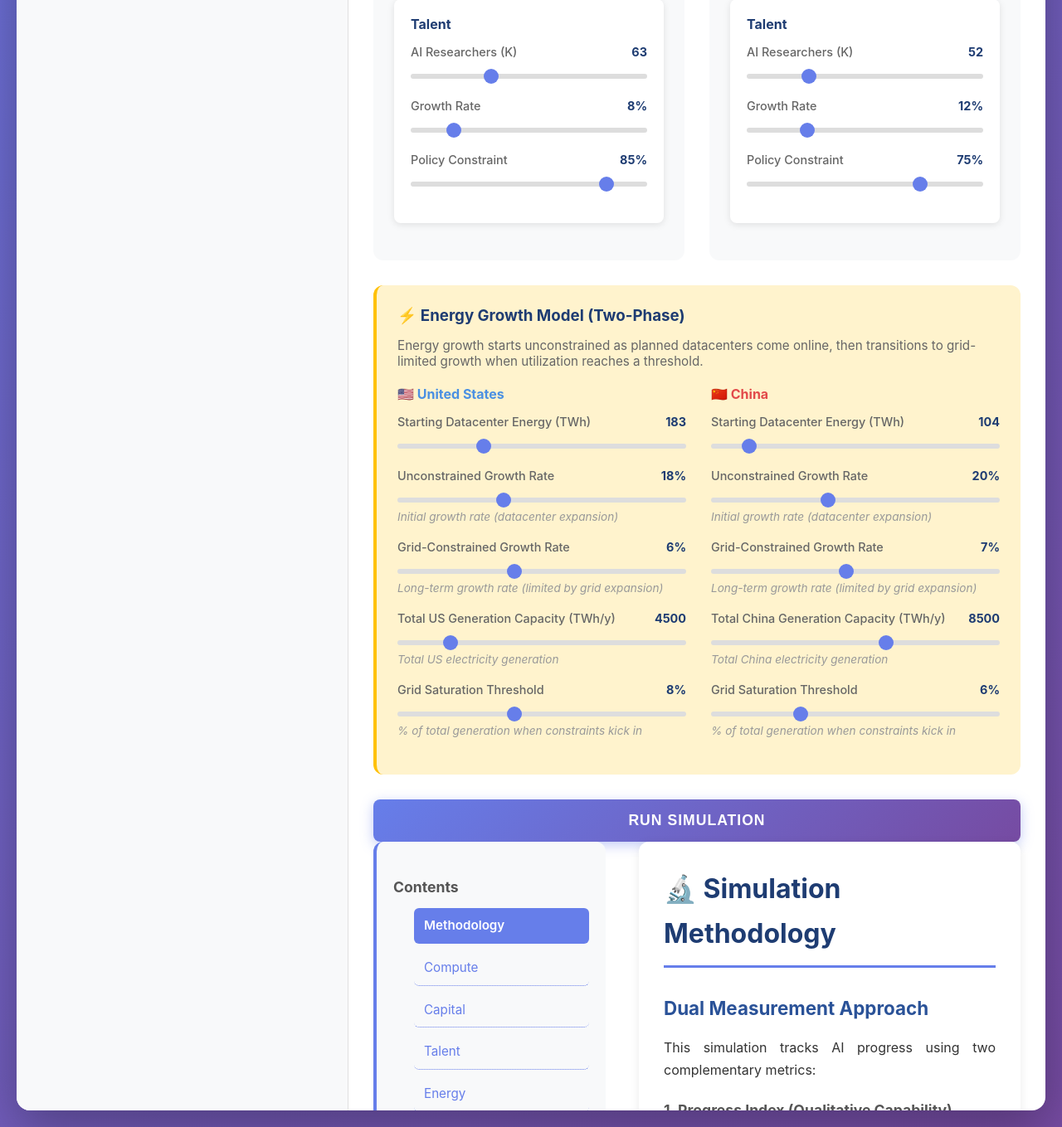
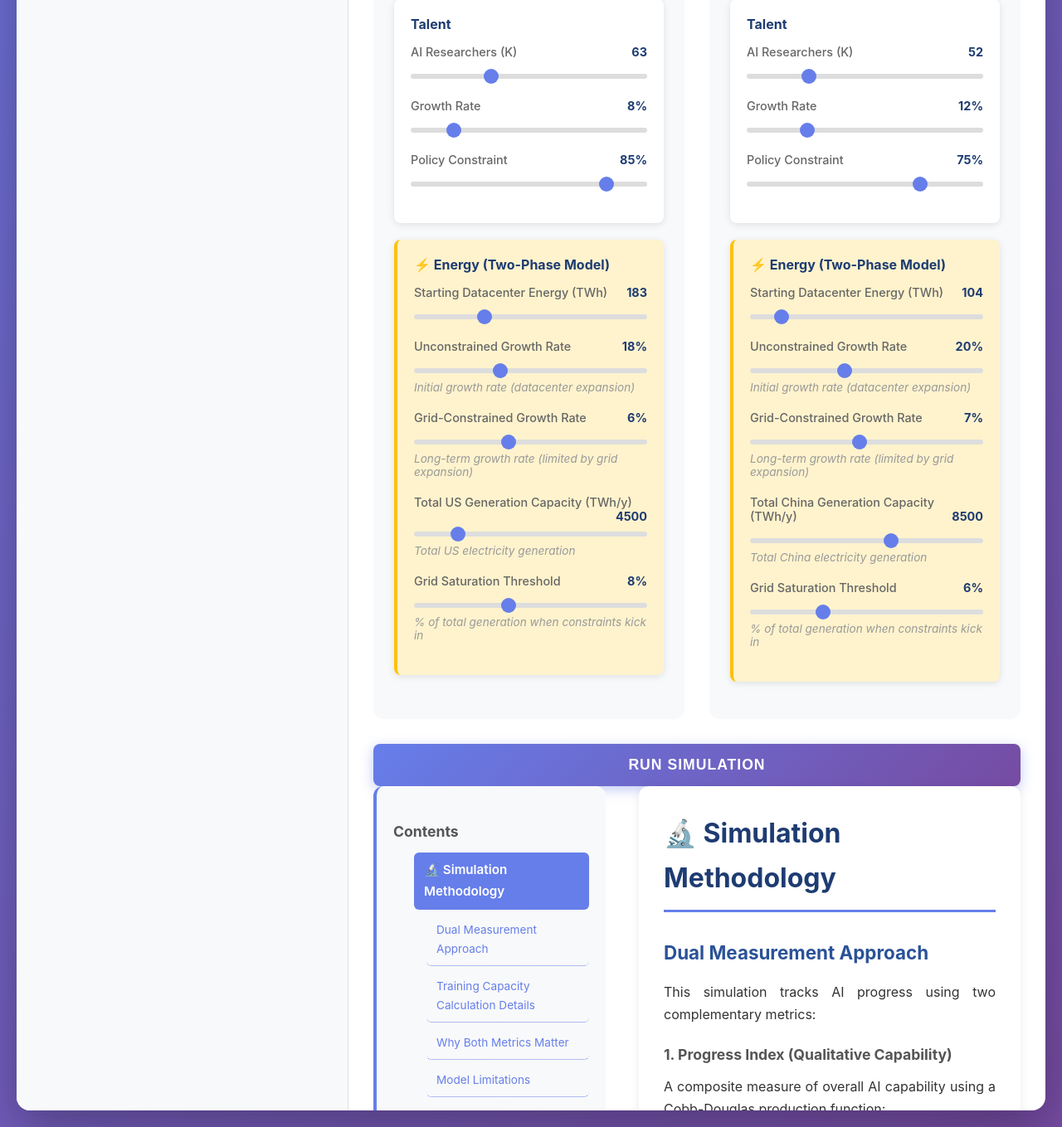
Before and after one commit to bjsmith/ai-policy-sim, a Flask app: page / in a window 1280 px wide. Shown: the part 1244-2603 px from the top of the page at 83% size. Run offline with Flask 3, Linux system fonts and the light colour scheme.

Commit message:
re-org energy report

```diff
--- a/static/js/simulation.js
+++ b/static/js/simulation.js
@@ -768,31 +768,29 @@ async function loadResearchReport() {
         console.log('Research report loaded:', data);
         console.log('Data keys:', Object.keys(data));
 
+        // Store report data globally for section switching
+        window.reportData = data;
+
         // Build the HTML content with section IDs for anchoring
         let html = '';
 
-        // Add methodology section first
-        html += '<div class="report-section" id="methodology">' + data.methodology + '</div>';
-        html += '<div class="factor-divider"></div>';
+        // Add methodology section first (shown by default)
+        html += '<div class="report-section" id="methodology" style="display: block;">' + data.methodology + '</div>';
 
-        // Add compute section
-        html += '<div class="report-section" id="compute">' + data.compute + '</div>';
-        html += '<div class="factor-divider"></div>';
+        // Add compute section (hidden by default)
+        html += '<div class="report-section" id="compute" style="display: none;">' + data.compute + '</div>';
 
-        // Add capital section
-        html += '<div class="report-section" id="capital">' + data.capital + '</div>';
-        html += '<div class="factor-divider"></div>';
+        // Add capital section (hidden by default)
+        html += '<div class="report-section" id="capital" style="display: none;">' + data.capital + '</div>';
 
-        // Add talent section
-        html += '<div class="report-section" id="talent">' + data.talent + '</div>';
-        html += '<div class="factor-divider"></div>';
+        // Add talent section (hidden by default)
+        html += '<div class="report-section" id="talent" style="display: none;">' + data.talent + '</div>';
 
-        // Add energy section
-        html += '<div class="report-section" id="energy">' + data.energy + '</div>';
-        html += '<div class="factor-divider"></div>';
+        // Add energy section (hidden by default)
+        html += '<div class="report-section" id="energy" style="display: none;">' + data.energy + '</div>';
 
-        // Add synthesis section
-        html += '<div class="report-section" id="synthesis">' + data.synthesis + '</div>';
+        // Add synthesis section (hidden by default)
+        html += '<div class="report-section" id="synthesis" style="display: none;">' + data.synthesis + '</div>';
 
         console.log('Built HTML, length:', html.length);
 
@@ -802,7 +800,7 @@ async function loadResearchReport() {
         reportLoading.classList.remove('active');
         reportMain.style.display = 'grid';
 
-        // Setup TOC functionality
+        // Setup TOC functionality with subheadings
         setupTOC();
 
         console.log('Report display complete');
@@ -817,45 +815,79 @@ async function loadResearchReport() {
 
 // Setup Table of Contents functionality
 function setupTOC() {
-    const tocLinks = document.querySelectorAll('.report-toc a');
+    const tocList = document.getElementById('toc-list');
     const sections = document.querySelectorAll('.report-section');
 
-    // Smooth scroll to section on click
+    // Build new TOC with subheadings
+    let tocHTML = '';
+    sections.forEach(section => {
+        const sectionId = section.id;
+        const h1 = section.querySelector('h1');
+        const h2s = section.querySelectorAll('h2');
+        const h3s = section.querySelectorAll('h3');
+
+        if (h1) {
+            // Add main section
+            tocHTML += `<li><a href="#${sectionId}" data-section="${sectionId}" class="toc-main">${h1.textContent}</a>`;
+
+            // Add H2 subheadings
+            if (h2s.length > 0 || h3s.length > 0) {
+                tocHTML += '<ul style="margin-left: 15px; margin-top: 5px;">';
+
+                h2s.forEach(h2 => {
+                    const h2Id = h2.id || sectionId + '-' + h2.textContent.toLowerCase().replace(/[^a-z0-9]+/g, '-');
+                    h2.id = h2Id;
+                    tocHTML += `<li style="margin-bottom: 5px;"><a href="#${h2Id}" data-section="${sectionId}" data-subsection="${h2Id}" class="toc-sub" style="font-size: 0.85em;">${h2.textContent}</a></li>`;
+                });
+
+                tocHTML += '</ul>';
+            }
+
+            tocHTML += '</li>';
+        }
+    });
+
+    tocList.innerHTML = tocHTML;
+
+    // Handle TOC clicks for section switching
+    const tocLinks = document.querySelectorAll('.report-toc a');
     tocLinks.forEach(link => {
         link.addEventListener('click', function(e) {
             e.preventDefault();
             const sectionId = this.getAttribute('data-section');
+            const subsectionId = this.getAttribute('data-subsection');
+
+            // Hide all sections
+            sections.forEach(s => s.style.display = 'none');
+
+            // Show clicked section
             const section = document.getElementById(sectionId);
             if (section) {
-                section.scrollIntoView({ behavior: 'smooth', block: 'start' });
+                section.style.display = 'block';
+
+                // Scroll to subsection if specified
+                if (subsectionId) {
+                    const subsection = document.getElementById(subsectionId);
+                    if (subsection) {
+                        setTimeout(() => {
+                            subsection.scrollIntoView({ behavior: 'smooth', block: 'start' });
+                        }, 100);
+                    }
+                } else {
+                    // Scroll to top of section
+                    section.scrollIntoView({ behavior: 'smooth', block: 'start' });
+                }
             }
+
+            // Update active state
+            tocLinks.forEach(l => l.classList.remove('active'));
+            this.classList.add('active');
         });
     });
 
-    // Highlight active section on scroll
-    const observerOptions = {
-        root: null,
-        rootMargin: '-20% 0px -70% 0px',
-        threshold: 0
-    };
-
-    const observer = new IntersectionObserver((entries) => {
-        entries.forEach(entry => {
-            if (entry.isIntersecting) {
-                // Remove active class from all links
-                tocLinks.forEach(link => link.classList.remove('active'));
-
-                // Add active class to current section's link
-                const activeLink = document.querySelector(`.report-toc a[data-section="${entry.target.id}"]`);
-                if (activeLink) {
-                    activeLink.classList.add('active');
-                }
-            }
-        });
-    }, observerOptions);
-
-    // Observe all sections
-    sections.forEach(section => {
-        observer.observe(section);
-    });
+    // Set first link as active
+    const firstLink = document.querySelector('.report-toc a');
+    if (firstLink) {
+        firstLink.classList.add('active');
+    }
 }
--- a/templates/index.html
+++ b/templates/index.html
@@ -718,6 +718,34 @@
                                         <input type="range" id="us-talent-constraint" min="0" max="1" step="0.05" value="0.85" oninput="updateSidebar()">
                                     </div>
                                 </div>
+
+                                <div class="param-group" style="background: #fff3cd; border-left: 4px solid #ffc107;">
+                                    <h4 style="color: #1e3c72; margin-bottom: 15px;">⚡ Energy (Two-Phase Model)</h4>
+                                    <div class="param">
+                                        <label>Starting Datacenter Energy (TWh) <span class="param-value" id="us-energy-value">183</span></label>
+                                        <input type="range" id="us-energy" min="50" max="500" step="10" value="183" oninput="updateSidebar()">
+                                    </div>
+                                    <div class="param">
+                                        <label>Unconstrained Growth Rate <span class="param-value" id="us-energy-growth-unconstrained-value">18%</span></label>
+                                        <input type="range" id="us-energy-growth-unconstrained" min="0" max="0.5" step="0.01" value="0.18" oninput="updateSidebar()">
+                                        <div class="help-text">Initial growth rate (datacenter expansion)</div>
+                                    </div>
+                                    <div class="param">
+                                        <label>Grid-Constrained Growth Rate <span class="param-value" id="us-energy-growth-grid-value">6%</span></label>
+                                        <input type="range" id="us-energy-growth-grid" min="0" max="0.15" step="0.01" value="0.06" oninput="updateSidebar()">
+                                        <div class="help-text">Long-term growth rate (limited by grid expansion)</div>
+                                    </div>
+                                    <div class="param">
+                                        <label>Total US Generation Capacity (TWh/y) <span class="param-value" id="us-total-generation-value">4500</span></label>
+                                        <input type="range" id="us-total-generation" min="3000" max="12000" step="100" value="4500" oninput="updateSidebar()">
+                                        <div class="help-text">Total US electricity generation</div>
+                                    </div>
+                                    <div class="param">
+                                        <label>Grid Saturation Threshold <span class="param-value" id="us-grid-threshold-value">8%</span></label>
+                                        <input type="range" id="us-grid-threshold" min="0" max="0.20" step="0.01" value="0.08" oninput="updateSidebar()">
+                                        <div class="help-text">% of total generation when constraints kick in</div>
+                                    </div>
+                                </div>
                             </div>
 
                             <!-- China Parameters -->
@@ -773,47 +801,9 @@
                                         <input type="range" id="china-talent-constraint" min="0" max="1" step="0.05" value="0.75" oninput="updateSidebar()">
                                     </div>
                                 </div>
-                            </div>
-                        </div>
 
-                        <!-- Energy Parameters (special two-phase model) -->
-                        <div style="background: #fff3cd; padding: 25px; border-radius: 12px; border-left: 4px solid #ffc107;">
-                            <h3 style="color: #1e3c72; margin-bottom: 15px;">⚡ Energy Growth Model (Two-Phase)</h3>
-                            <p style="margin-bottom: 20px; color: #666; font-size: 0.95em;">
-                                Energy growth starts unconstrained as planned datacenters come online, then transitions to grid-limited growth when utilization reaches a threshold.
-                            </p>
-
-                            <div style="display: grid; grid-template-columns: 1fr 1fr; gap: 30px;">
-                                <div>
-                                    <h4 style="color: #4a90e2; margin-bottom: 15px;">🇺🇸 United States</h4>
-                                    <div class="param">
-                                        <label>Starting Datacenter Energy (TWh) <span class="param-value" id="us-energy-value">183</span></label>
-                                        <input type="range" id="us-energy" min="50" max="500" step="10" value="183" oninput="updateSidebar()">
-                                    </div>
-                                    <div class="param">
-                                        <label>Unconstrained Growth Rate <span class="param-value" id="us-energy-growth-unconstrained-value">18%</span></label>
-                                        <input type="range" id="us-energy-growth-unconstrained" min="0" max="0.5" step="0.01" value="0.18" oninput="updateSidebar()">
-                                        <div class="help-text">Initial growth rate (datacenter expansion)</div>
-                                    </div>
-                                    <div class="param">
-                                        <label>Grid-Constrained Growth Rate <span class="param-value" id="us-energy-growth-grid-value">6%</span></label>
-                                        <input type="range" id="us-energy-growth-grid" min="0" max="0.15" step="0.01" value="0.06" oninput="updateSidebar()">
-                                        <div class="help-text">Long-term growth rate (limited by grid expansion)</div>
-                                    </div>
-                                    <div class="param">
-                                        <label>Total US Generation Capacity (TWh/y) <span class="param-value" id="us-total-generation-value">4500</span></label>
-                                        <input type="range" id="us-total-generation" min="3000" max="12000" step="100" value="4500" oninput="updateSidebar()">
-                                        <div class="help-text">Total US electricity generation</div>
-                                    </div>
-                                    <div class="param">
-                                        <label>Grid Saturation Threshold <span class="param-value" id="us-grid-threshold-value">8%</span></label>
-                                        <input type="range" id="us-grid-threshold" min="0" max="0.20" step="0.01" value="0.08" oninput="updateSidebar()">
-                                        <div class="help-text">% of total generation when constraints kick in</div>
-                                    </div>
-                                </div>
-
-                                <div>
-                                    <h4 style="color: #e24a4a; margin-bottom: 15px;">🇨🇳 China</h4>
+                                <div class="param-group" style="background: #fff3cd; border-left: 4px solid #ffc107;">
+                                    <h4 style="color: #1e3c72; margin-bottom: 15px;">⚡ Energy (Two-Phase Model)</h4>
                                     <div class="param">
                                         <label>Starting Datacenter Energy (TWh) <span class="param-value" id="china-energy-value">104</span></label>
                                         <input type="range" id="china-energy" min="50" max="500" step="10" value="104" oninput="updateSidebar()">
```
Also changed, not shown: research_reports/energy.md (+86 -2 lines).
